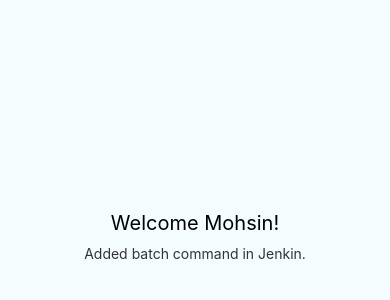
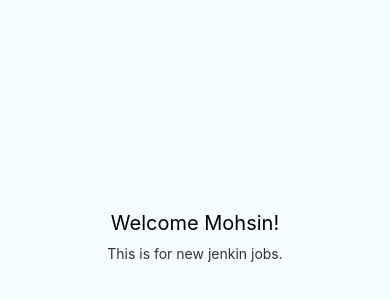
Before and after one commit to mosinbagban/ReactNJenkin, a React Native app: screen / in a window 390 px wide. Shown: the part 186-486 px from the top of the page. Built offline with nearby package versions, Linux system fonts and the light colour scheme.

Commit message:
To check new Jenkin Jobs

```diff
--- a/App.js
+++ b/App.js
@@ -22,7 +22,7 @@ export default class App extends Component<Props> {
     return (
       <View style={styles.container}>
         <Text style={styles.welcome}>Welcome Mohsin!</Text>
-        <Text style={styles.instructions}>Added batch command in Jenkin.</Text>
+        <Text style={styles.instructions}>This is for new jenkin jobs.</Text>
         <Text style={styles.instructions}>{instructions}</Text>
       </View>
     );
```
